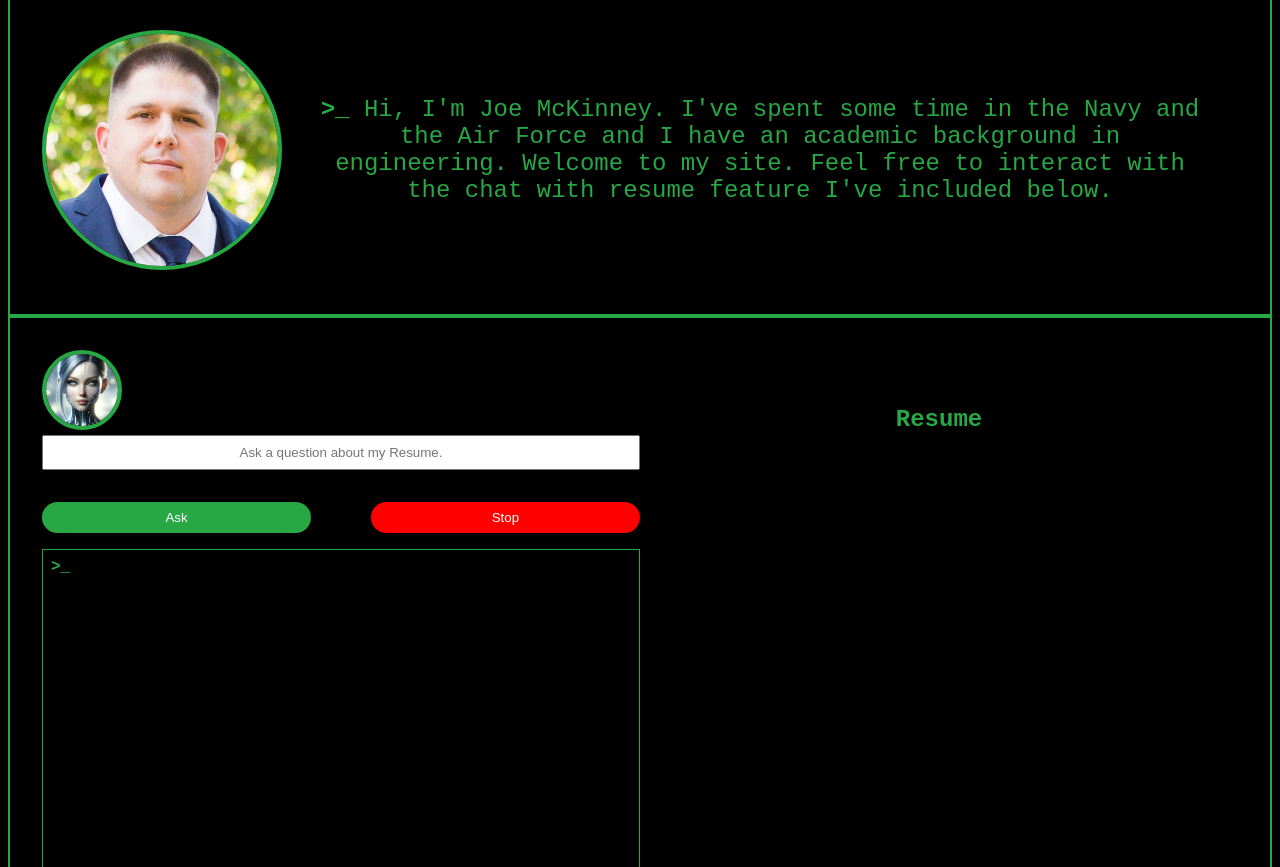
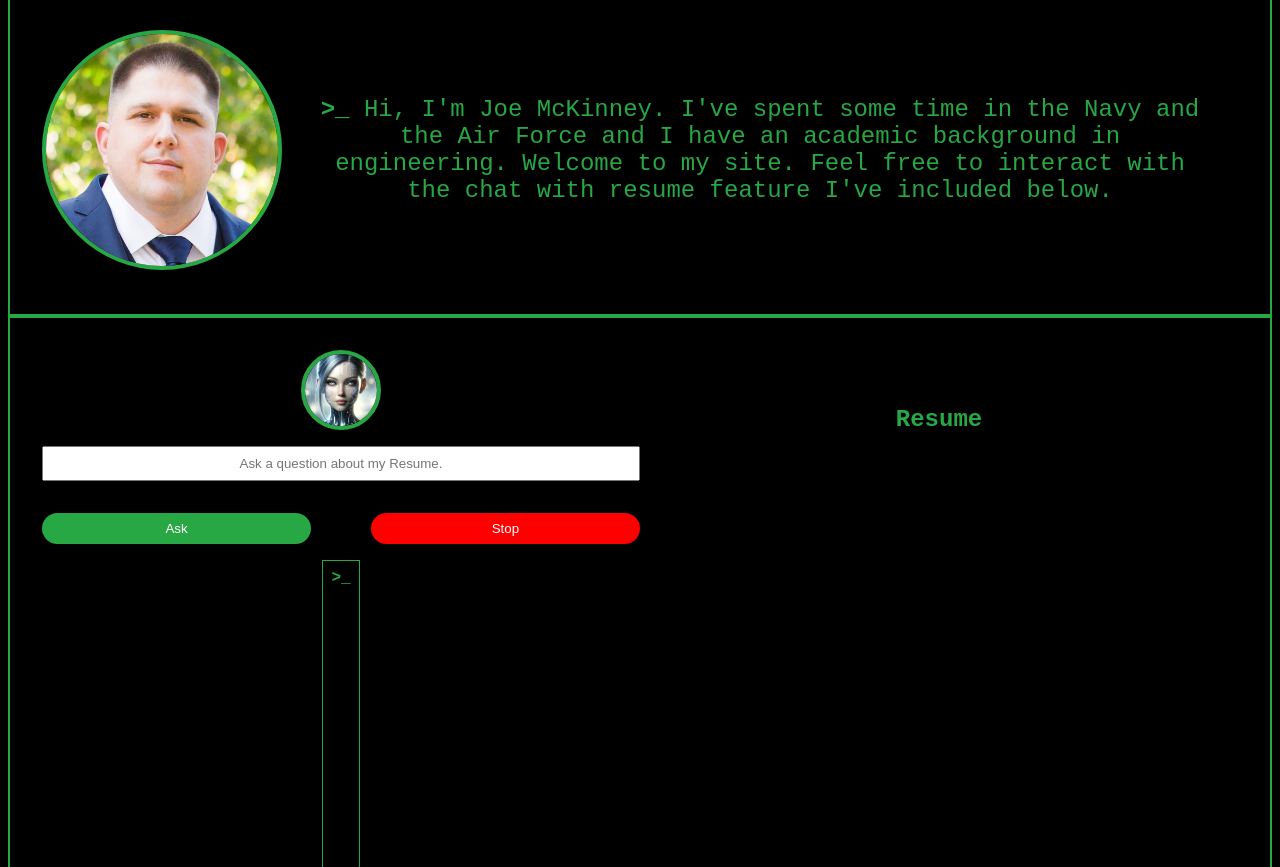
Before and after one commit to Joecode22/Chat-With-ResumeV2, a plain HTML site: page index.html in a window 1280 px wide. Shown: the part 85-952 px from the top of the page. Drawn offline with Linux system fonts and the light colour scheme.

Commit message:
restyling so image is centered

```diff
--- a/styles.css
+++ b/styles.css
@@ -109,7 +109,12 @@ main {
   padding: 2rem;
 }
 
+/* Chat Section */
 .chat {
+  display: flex;
+  flex-direction: column;
+  align-items: center;
+  justify-content: space-between;
   height: 100%;
   padding: 0;
   margin: 0;
@@ -120,6 +125,7 @@ main {
   height: 10vh;
   border-radius: 50%;
   border: 4px solid #28a745;
+  margin-bottom: 1rem;
 }
 
 form {
@@ -184,7 +190,6 @@ form button:active {
 
 .resume {
   height: 100%;
-  padding: 2rem;
   display: flex;
   flex-direction: column;
   align-items: center;
```
